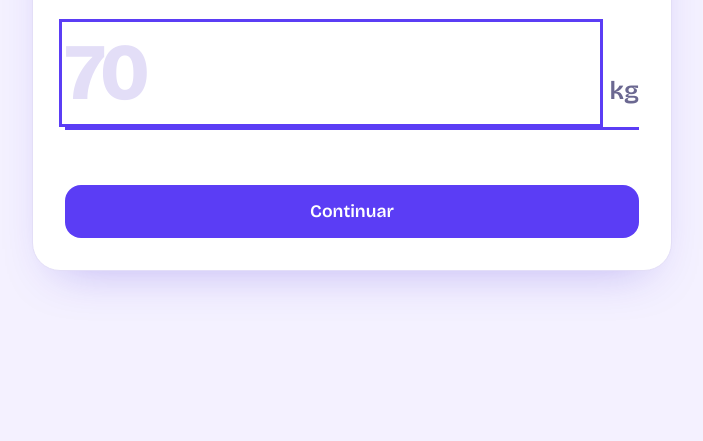
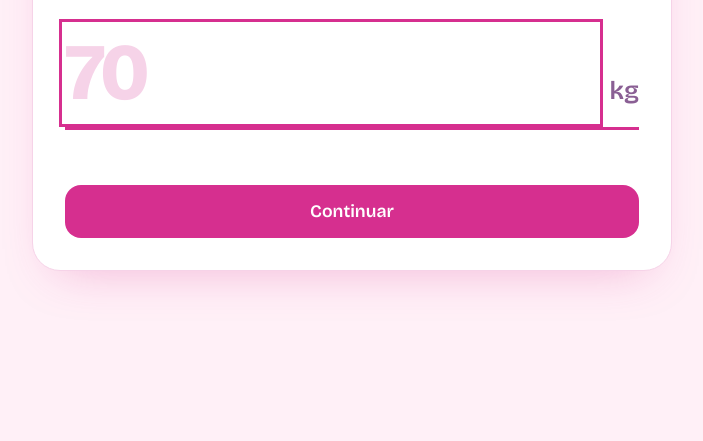
Before and after one commit to Priscyllaamaral/imc, a plain HTML site: page index.html in a window 1280 px wide. Shown: the part 359-800 px from the top of the page, without its empty margins (288-991 px from the left). Drawn offline with nearby package versions, Linux system fonts and the light colour scheme.

Commit message:
Update color variables for light and dark themes

```diff
--- a/index.html
+++ b/index.html
@@ -9,14 +9,13 @@
 <link href="https://fonts.googleapis.com/css2?family=Bricolage+Grotesque:opsz,wght@12..96,400;12..96,600;12..96,800&display=swap" rel="stylesheet">
 <style>
   :root {
-    --bg: #f4f1ff;
+    --bg: #fff0f7;
     --card: #ffffff;
-    --ink: #1d1a3d;
-    --muted: #6b6891;
-    --line: #e3def7;
-    --accent: #5b3df5;
-    --accent-dark: #4325d6;
-    --error: #d6264f;
+    --ink: #3b1245;
+    --muted: #8a5f94;
+    --line: #f6d3e8;
+    --accent: #d62f8f;
+    --accent-dark: #b01f75;
 
     --c1: #38bdf8;
     --c2: #22c55e;
@@ -32,23 +31,23 @@
   :root:not([data-theme="light"]) {}
   @media (prefers-color-scheme: dark) {
     :root:not([data-theme="light"]) {
-      --bg: #14112e;
-      --card: #1f1b45;
-      --ink: #f1eeff;
-      --muted: #a8a3d6;
-      --line: #342f66;
-      --accent: #8f7bff;
-      --accent-dark: #a594ff;
+        --bg: #26102e;
+        --card: #371645;
+        --ink: #fdeefa;
+        --muted: #d3a7d9;
+        --line: #572a68;
+        --accent: #f06bb8;
+        --accent-dark: #ff8ccc;
     }
   }
   :root[data-theme="dark"] {
-    --bg: #14112e;
-    --card: #1f1b45;
-    --ink: #f1eeff;
-    --muted: #a8a3d6;
-    --line: #342f66;
-    --accent: #8f7bff;
-    --accent-dark: #a594ff;
+      --bg: #26102e;
+      --card: #371645;
+      --ink: #fdeefa;
+      --muted: #d3a7d9;
+      --line: #572a68;
+      --accent: #f06bb8;
+      --accent-dark: #ff8ccc;
   }
 
   *, *::before, *::after { box-sizing: border-box; }
@@ -85,7 +84,7 @@
     padding: 36px 32px 32px;
     position: relative;
     overflow: hidden;
-    box-shadow: 0 20px 50px -25px rgba(67, 37, 214, .35);
+    box-shadow: 0 20px 50px -25px rgba(214, 47, 143, .35);
   }
 
   /* barra de progresso das etapas */
@@ -167,7 +166,7 @@
   .primary:active { transform: scale(.98); }
   .ghost { background: transparent; color: var(--muted); border: 2px solid var(--line); }
   .ghost:hover { color: var(--ink); border-color: var(--muted); }
-  :root[data-theme="dark"] .primary, :root:not([data-theme="light"]) .primary { color: #14112e; }
+  :root[data-theme="dark"] .primary, :root:not([data-theme="light"]) .primary { color: #26102e; }
   @media (prefers-color-scheme: light) { :root:not([data-theme="dark"]) .primary { color: #fff; } }
 
   /* ---------- resultado ---------- */
```
